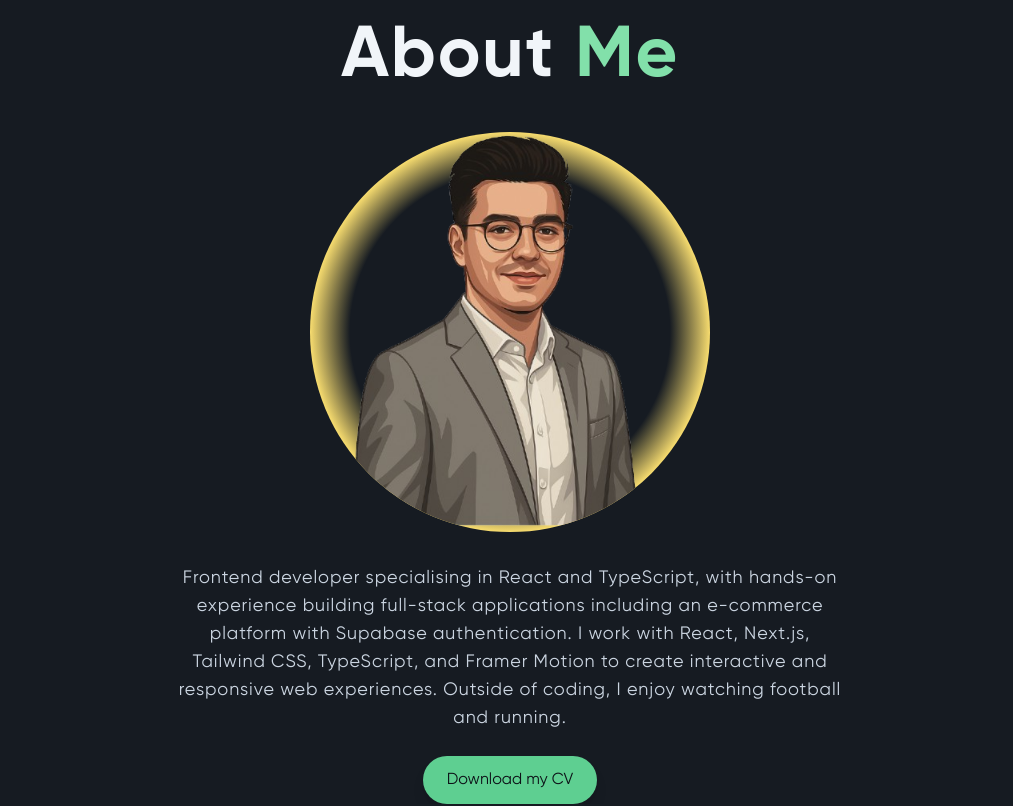
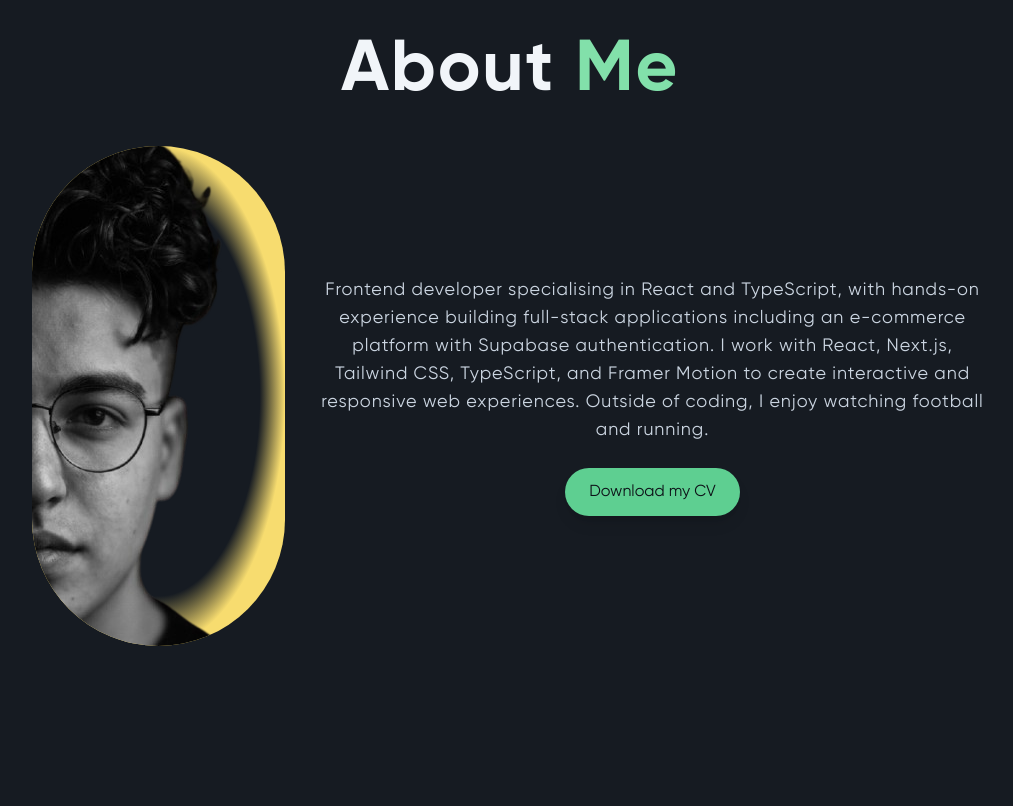
Before and after one commit to HaythamSaba/reactPortfolio, a React (Vite) app: page / in a window 1280 px wide. Shown: the part 860-1666 px from the top of the page, without its empty margins (130-1143 px from the left). Built offline with nearby package versions, Linux system fonts and the light colour scheme; a web font is replaced by a local one.

Commit message:
fixing about section image

```diff
--- a/src/components/About.jsx
+++ b/src/components/About.jsx
@@ -54,9 +54,9 @@ function About() {
           {/* Profile Image */}
           <motion.img
             variants={itemVariants}
-            src="profileImage.png"
+            src="newprofileimage.png"
             alt="Haytham Saba"
-            className="w-[250px] md:w-[400px] rounded-full bg-[radial-gradient(closest-side,#161b22_80%,#f7dc6f)]"
+            className="rounded-full bg-[radial-gradient(closest-side,#161b22_80%,#f7dc6f)]"
           />
 
           {/* Text + Button */}
--- a/src/pages/Home.jsx
+++ b/src/pages/Home.jsx
@@ -23,11 +23,6 @@ function Home() {
         <About />
       </section>
 
-      {/* Certificates Section */}
-      <section id="certificates">
-        <Certificates />
-      </section>
-
       {/* Projects Section */}
       <section id="projects">
         <Projects />
@@ -36,6 +31,11 @@ function Home() {
       {/* Skills / Tech Section */}
       <section id="tech">
         <Skills />
+      </section>
+
+      {/* Certificates Section */}
+      <section id="certificates">
+        <Certificates />
       </section>
 
       {/* Contact Section */}
```
Also changed, not shown: public/newprofileimage.png (added).
